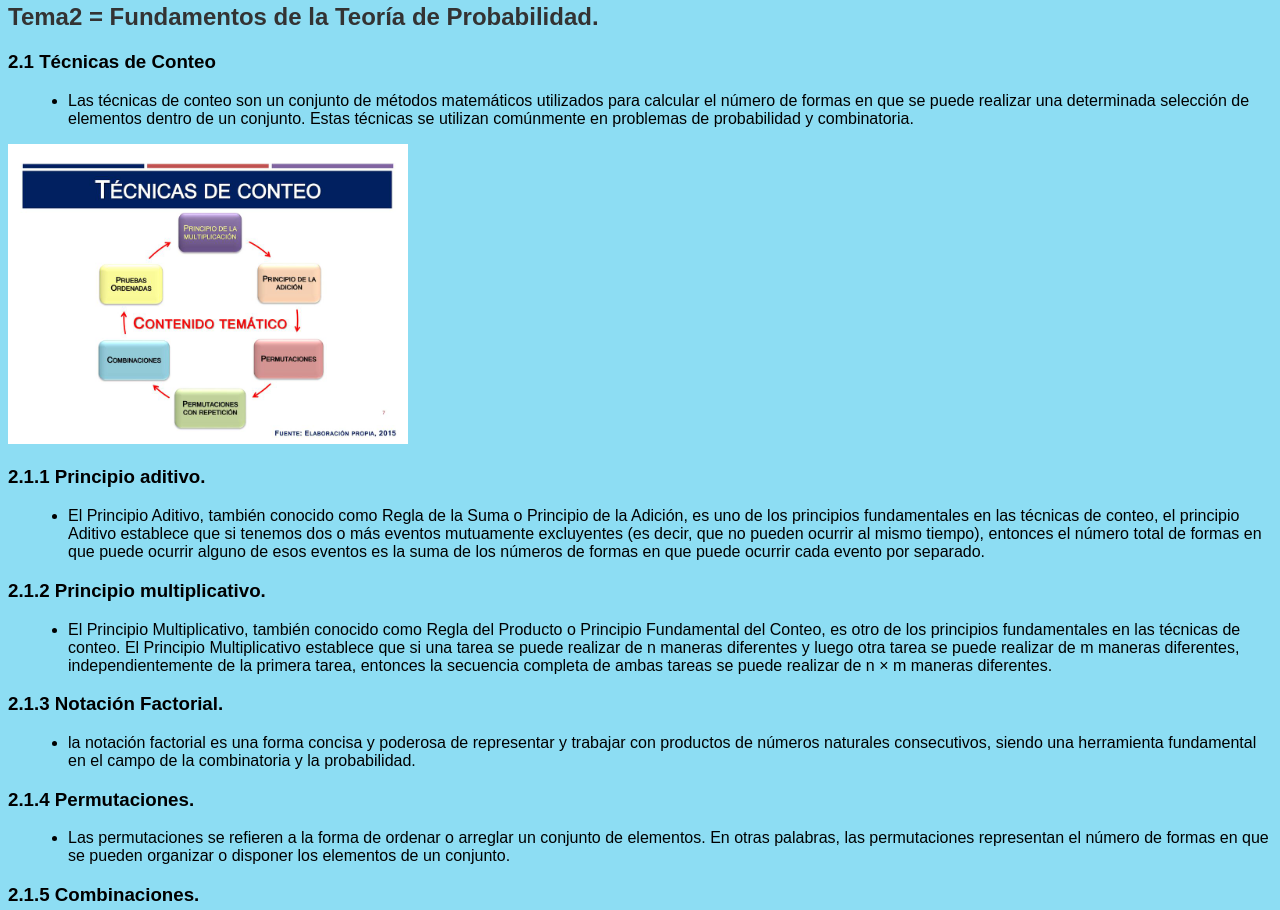
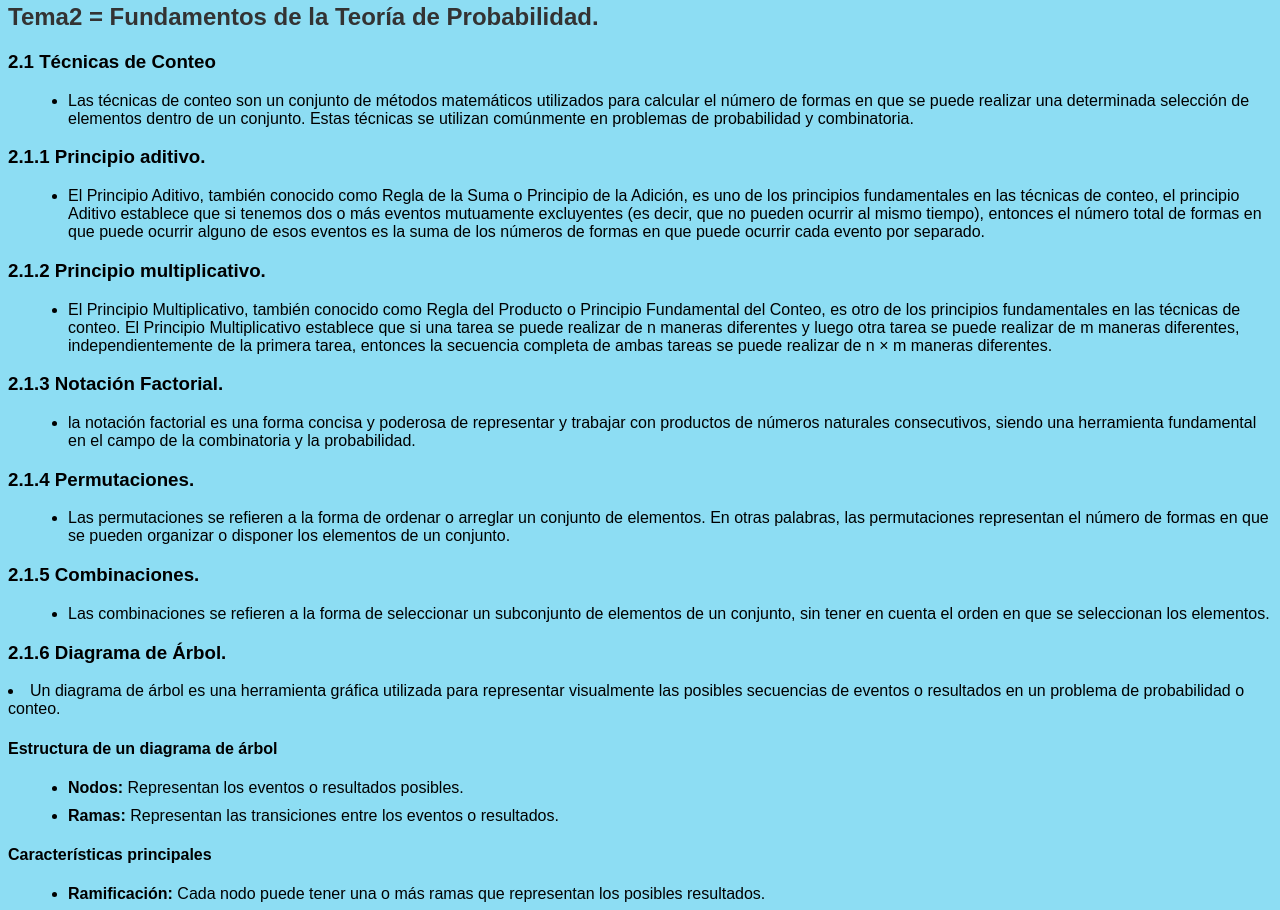
Before and after one commit to tesla-imac05/Temario_PE, a plain HTML site: page index.html in a window 1280 px wide. Shown: the part 2906-3816 px from the top of the page. Drawn offline with nearby package versions, Linux system fonts and the light colour scheme.

Commit message:
Ejercicios= se elimino una imagen
Signed-off-by: Alejandro Cruz Martinez <230110322@itsoeh.edu.mx>

```diff
--- a/index.html
+++ b/index.html
@@ -87,7 +87,6 @@
     <ul>
       <li>Las técnicas de conteo son un conjunto de métodos matemáticos utilizados para calcular el número de formas en que se puede realizar una determinada selección de elementos dentro de un conjunto. Estas técnicas se utilizan comúnmente en problemas de probabilidad y combinatoria.</li>
     </ul>
-    <img src="imagenes/Te%CC%81cnicas+de+conteo+Contenido+tema%CC%81tico+Principio+de+la+multiplicacio%CC%81n.jpg" alt="" width="400" height="300">
     <h3>2.1.1 Principio aditivo.</h3>
     <ul>
       <li> El Principio Aditivo, también conocido como Regla de la Suma o Principio de la Adición, es uno de los principios fundamentales en las técnicas de conteo, el  principio Aditivo establece que si tenemos dos o más eventos mutuamente excluyentes (es decir, que no pueden ocurrir al mismo tiempo), entonces el número total de formas en que puede ocurrir alguno de esos eventos es la suma de los números de formas en que puede ocurrir cada evento por separado.</li>
```
